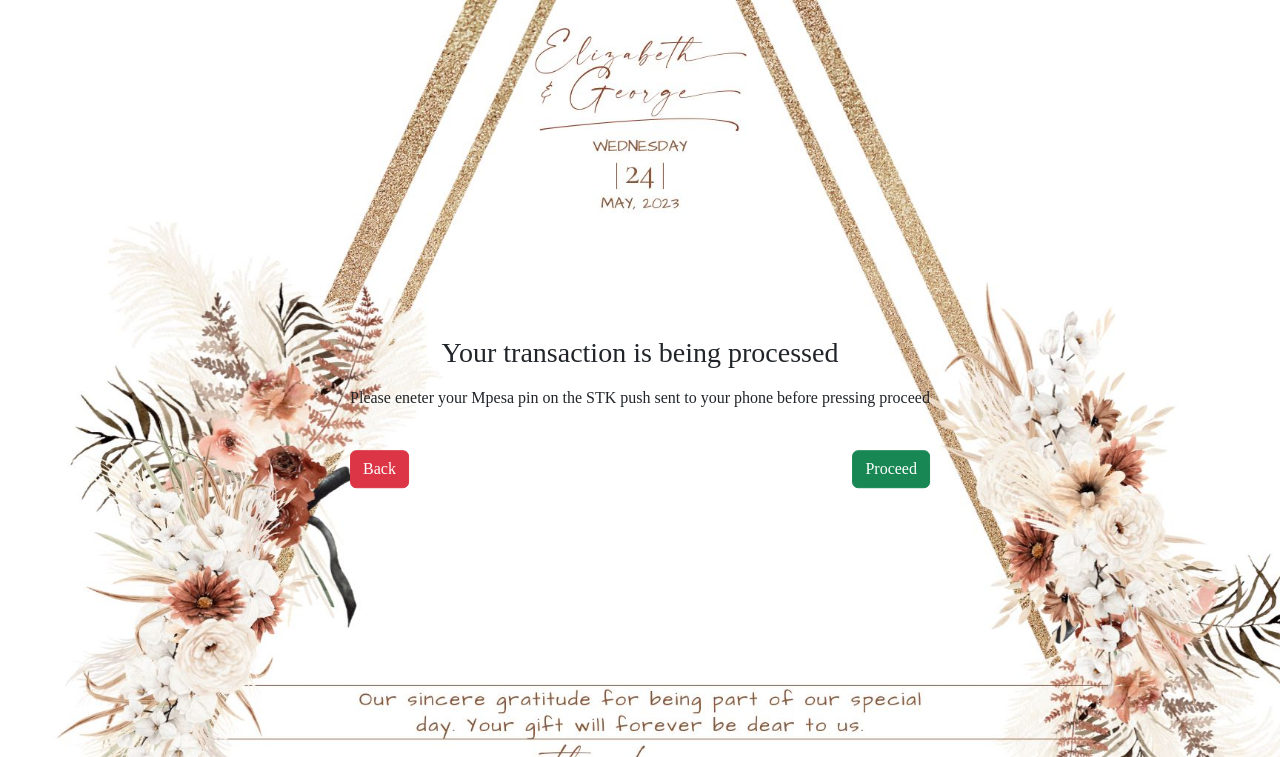
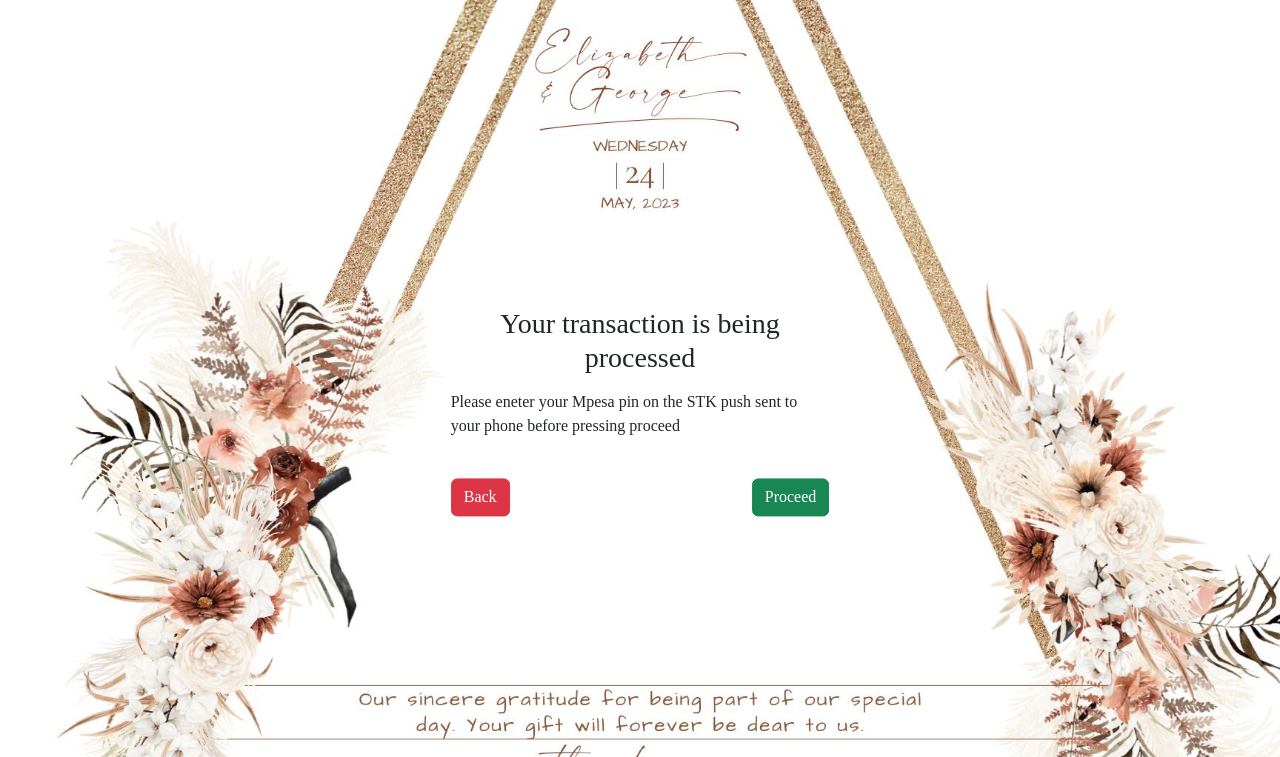
Before and after one commit to NoelKimwatan/ElizabethWedsGeorge, a Django app: template templates/gifts/process_mpesa.html in a window 1280 px wide. Shown: the top 757 px of the page. Run offline with Django 4.2, Linux system fonts and the light colour scheme; the template is opened without the code that fills it: most values are stand-ins (such as "Sample title", 1, 10 or a date in 2020); some libraries are stand-ins or nearby versions.

```diff
--- a/templates/gifts/process_mpesa.html
+++ b/templates/gifts/process_mpesa.html
@@ -6,8 +6,8 @@
 
 <form action="{% url 'gift_processed' %}" method="POST">
     {% csrf_token %}
-    <div class="row">
-        <div class="col">
+    <div class="row d-flex justify-content-center align-items-center">
+        <div class="col col-md-8">
             <h3 class="text-center p-2">Your transaction is being processed</h3>
 
             <p>Please eneter your Mpesa pin on the STK push sent to your phone before pressing proceed</p>
```
Also changed, not shown: templates/gifts/gift_processed.html (+11 -1 lines).
